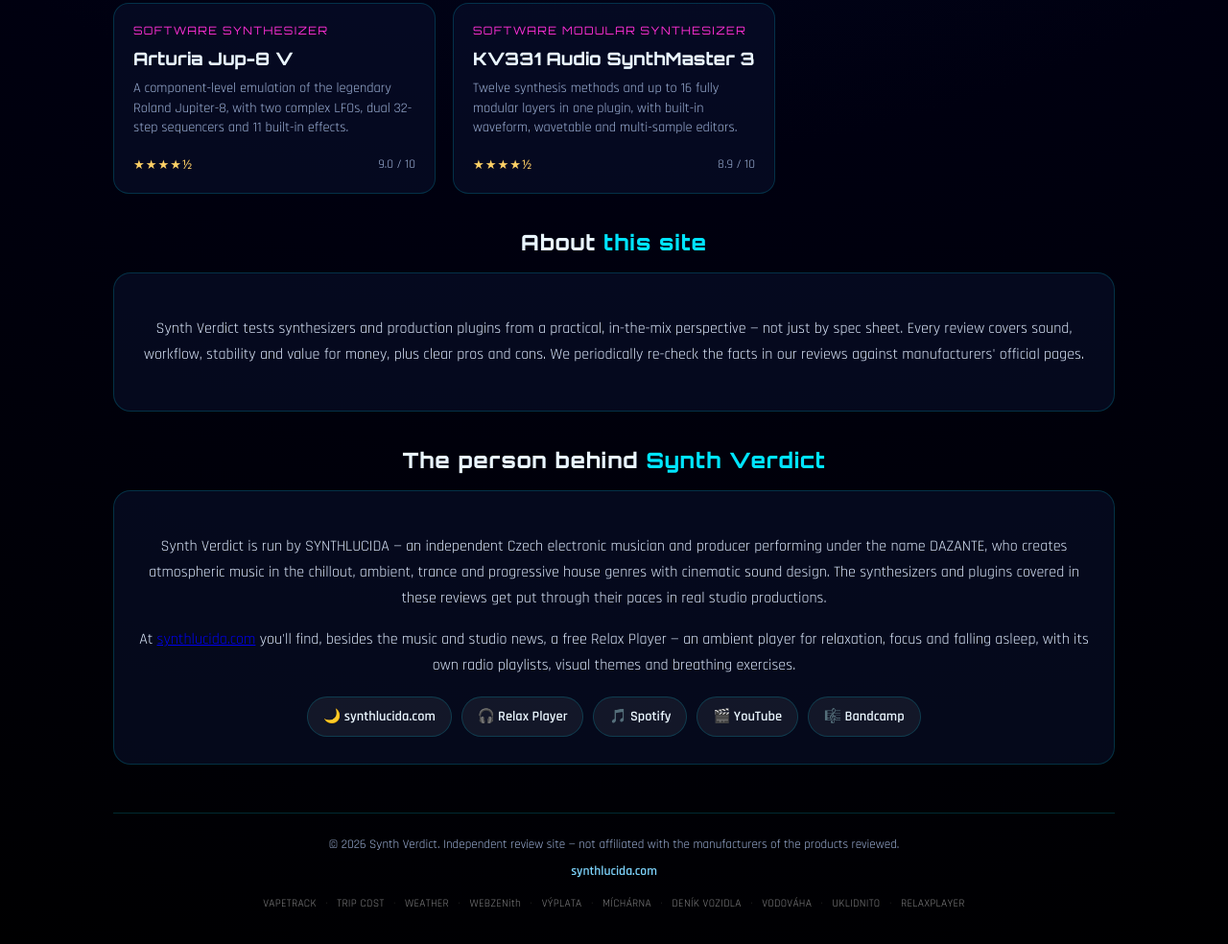
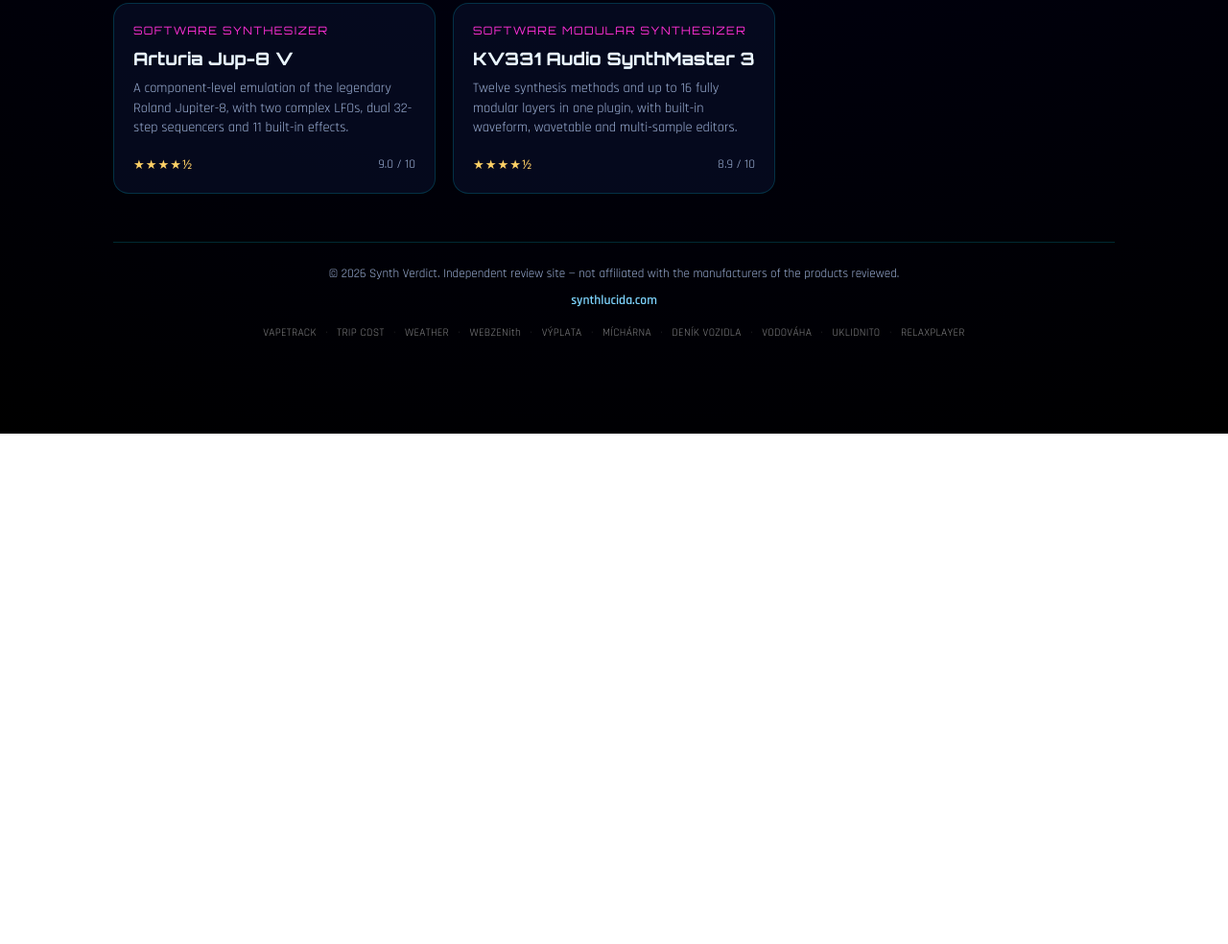
Before and after one commit to synthreviews/synthreviews.github.io, a plain HTML site: page index.html in a window 1280 px wide. Shown: the part 1029-2013 px from the top of the page at 96% size. After the commit the page ends 1481 px from the top, so only its background shows below. Drawn offline with Linux system fonts and the light colour scheme.

Commit message:
Add files via upload

```diff
--- a/index.html
+++ b/index.html
@@ -205,24 +205,6 @@
 
 </div>
 
-<h2 class="section-title" data-i18n="about-title">O <span>webu</span></h2>
-<article class="review" style="text-align:center;">
-  <p data-i18n="about-text">Synth Verdict testuje syntezátory a produkční pluginy z pohledu praktického použití ve skladbách — ne jen podle specifikací. Každá recenze obsahuje hodnocení zvuku, workflow, stability a poměru cena/výkon, plus jasné plusy a mínusy. Fakta v recenzích průběžně ověřujeme podle oficiálních stránek výrobců.</p>
-</article>
-
-<h2 class="section-title" data-i18n="sl-title">Kdo stojí za <span>Synth Verdict</span></h2>
-<article class="review" style="text-align:center;">
-  <p data-i18n="sl-text1">Synth Verdict vede SYNTHLUCIDA — nezávislý český elektronický hudebník a producent, vystupující pod jménem DAZANTE, který tvoří atmosférickou hudbu v žánrech chillout, ambient, trance a progressive house s filmovým sound designem. Syntezátory a pluginy z těchto recenzí prochází reálným testem přímo ve vlastní studiové produkci.</p>
-  <p data-i18n="sl-text2">Na <a href="https://synthlucida.com" target="_blank" rel="noopener noreferrer">synthlucida.com</a> najdete kromě hudby a novinek ze studia i bezplatný Relax Player — ambientní přehrávač na relaxaci, soustředění a usínání, s vlastními rádiovými playlisty, vizuálními tématy a dechovými cvičeními.</p>
-  <div class="synthlucida-links">
-    <a href="https://synthlucida.com" target="_blank" rel="noopener noreferrer" data-i18n="sl-link-site">🌙 synthlucida.com</a>
-    <a href="https://synthlucida.com/player.html" target="_blank" rel="noopener noreferrer" data-i18n="sl-link-player">🎧 Relax Player</a>
-    <a href="https://open.spotify.com/artist/4OSHQSirFlyQQ9ueUH7CFE" target="_blank" rel="noopener noreferrer" data-i18n="sl-link-spotify">🎵 Spotify</a>
-    <a href="https://www.youtube.com/@synthlucida" target="_blank" rel="noopener noreferrer" data-i18n="sl-link-youtube">🎬 YouTube</a>
-    <a href="https://dazante.bandcamp.com" target="_blank" rel="noopener noreferrer" data-i18n="sl-link-bandcamp">🎼 Bandcamp</a>
-  </div>
-</article>
-
 <footer>
 <span data-i18n="footer">© 2026 Synth Verdict. Nezávislý recenzní web — neafiliováno s výrobci uvedených produktů.</span>
 <div class="footer-synthlucida" data-i18n="footer-synthlucida"><a href="https://synthlucida.com" target="_blank" rel="noopener noreferrer">synthlucida.com</a></div><div class="footer-apps">
@@ -292,18 +274,8 @@
     'card-synthmaster3-kicker': 'Software modular synthesizer',
     'card-synthmaster3-title': 'KV331 Audio SynthMaster 3',
     'card-synthmaster3-desc': 'Twelve synthesis methods and up to 16 fully modular layers in one plugin, with built-in waveform, wavetable and multi-sample editors.',
-    'about-title': 'About <span>this site</span>',
-    'about-text': "Synth Verdict tests synthesizers and production plugins from a practical, in-the-mix perspective — not just by spec sheet. Every review covers sound, workflow, stability and value for money, plus clear pros and cons. We periodically re-check the facts in our reviews against manufacturers' official pages.",
     'footer': '© 2026 Synth Verdict. Independent review site — not affiliated with the manufacturers of the products reviewed.',
-    'footer-synthlucida': '<a href="https://synthlucida.com" target="_blank" rel="noopener noreferrer">synthlucida.com</a>',
-    'sl-title': 'The person behind <span>Synth Verdict</span>',
-    'sl-text1': "Synth Verdict is run by SYNTHLUCIDA — an independent Czech electronic musician and producer performing under the name DAZANTE, who creates atmospheric music in the chillout, ambient, trance and progressive house genres with cinematic sound design. The synthesizers and plugins covered in these reviews get put through their paces in real studio productions.",
-    'sl-text2': 'At <a href="https://synthlucida.com" target="_blank" rel="noopener noreferrer">synthlucida.com</a> you\'ll find, besides the music and studio news, a free Relax Player — an ambient player for relaxation, focus and falling asleep, with its own radio playlists, visual themes and breathing exercises.',
-    'sl-link-site': '🌙 synthlucida.com',
-    'sl-link-player': '🎧 Relax Player',
-    'sl-link-spotify': '🎵 Spotify',
-    'sl-link-youtube': '🎬 YouTube',
-    'sl-link-bandcamp': '🎼 Bandcamp'
+    'footer-synthlucida': '<a href="https://synthlucida.com" target="_blank" rel="noopener noreferrer">synthlucida.com</a>'
   };
   var originalHTML = {};
   function initLang(){
--- a/sw.js
+++ b/sw.js
@@ -8,7 +8,7 @@
 // the next visit — no need to bump CACHE_NAME by hand just to get
 // static assets to refresh.
 
-const CACHE_NAME = 'synth-verdict-v33';
+const CACHE_NAME = 'synth-verdict-v34';
 
 const CORE_ASSETS = [
   './',
```
